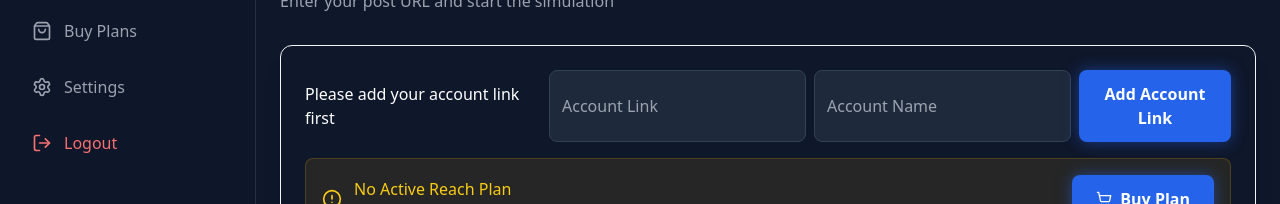
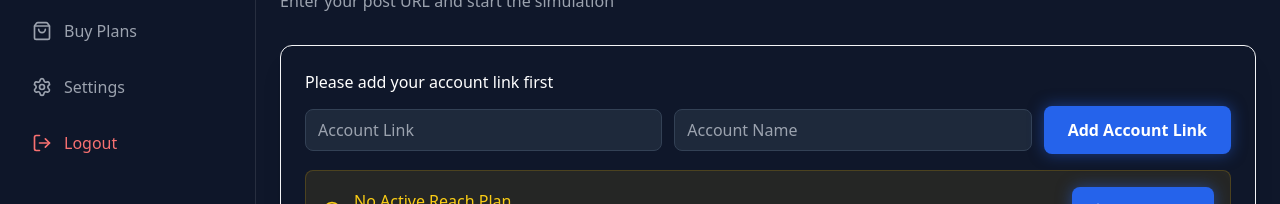
Before and after one commit to shivam-metablock/Instagram_Like, a React (Vite) app: page /dashboard in a window 1280 px wide. Shown: the part 131-335 px from the top of the page. Built offline with nearby package versions, Linux system fonts and the light colour scheme; no server answers; sample sign-in values are in the browser's storage.

Commit message:
update the ui of add instra

```diff
--- a/src/pages/Dashboard.tsx
+++ b/src/pages/Dashboard.tsx
@@ -142,18 +142,18 @@ export const Dashboard: React.FC = () => {
                                 value={url}
                                 onChange={(e) => setUrl(e.target.value)}
                             />
-                        </div> : <div className="flex items-center gap-2">
-                            <p className="text-white">Please add your account link first</p>
-                            <form onSubmit={handleSubmit} className="flex gap-2">
-                                <input type="text" name="accountLink" placeholder='Account Link' className="bg-slate-800 text-white px-3 py-2 rounded-lg border border-slate-700" required />
-                                <input type="text" name="accountName" placeholder='Account Name' className="bg-slate-800 text-white px-3 py-2 rounded-lg border border-slate-700" required />
-                                <Button type="submit">Add Account Link</Button>
+                        </div> : <div className="flex flex-col gap-3">
+                            <p className="text-white text-sm md:text-base">Please add your account link first</p>
+                            <form onSubmit={handleSubmit} className="flex flex-col md:flex-row gap-3 md:items-center">
+                                <input type="text" name="accountLink" placeholder='Account Link' className="w-full md:flex-1 bg-slate-800 text-white px-3 py-2 rounded-lg border border-slate-700 focus:outline-none focus:border-purple-500/50" required />
+                                <input type="text" name="accountName" placeholder='Account Name' className="w-full md:flex-1 bg-slate-800 text-white px-3 py-2 rounded-lg border border-slate-700 focus:outline-none focus:border-purple-500/50" required />
+                                <Button type="submit" className="w-full md:w-auto whitespace-nowrap">Add Account Link</Button>
                             </form>
                         </div>}
                         {
                             users?.data?.AccountLink && (
                                 <div className="flex items-center gap-2 text-white">
-                                   Selected Account <a href={users?.data?.AccountLink} target="_blank" className="text-white"> {users?.data?.AccountName}</a>
+                                    Selected Account <a href={users?.data?.AccountLink} target="_blank" className="text-white"> {users?.data?.AccountName}</a>
 
                                 </div>
                             )
```
